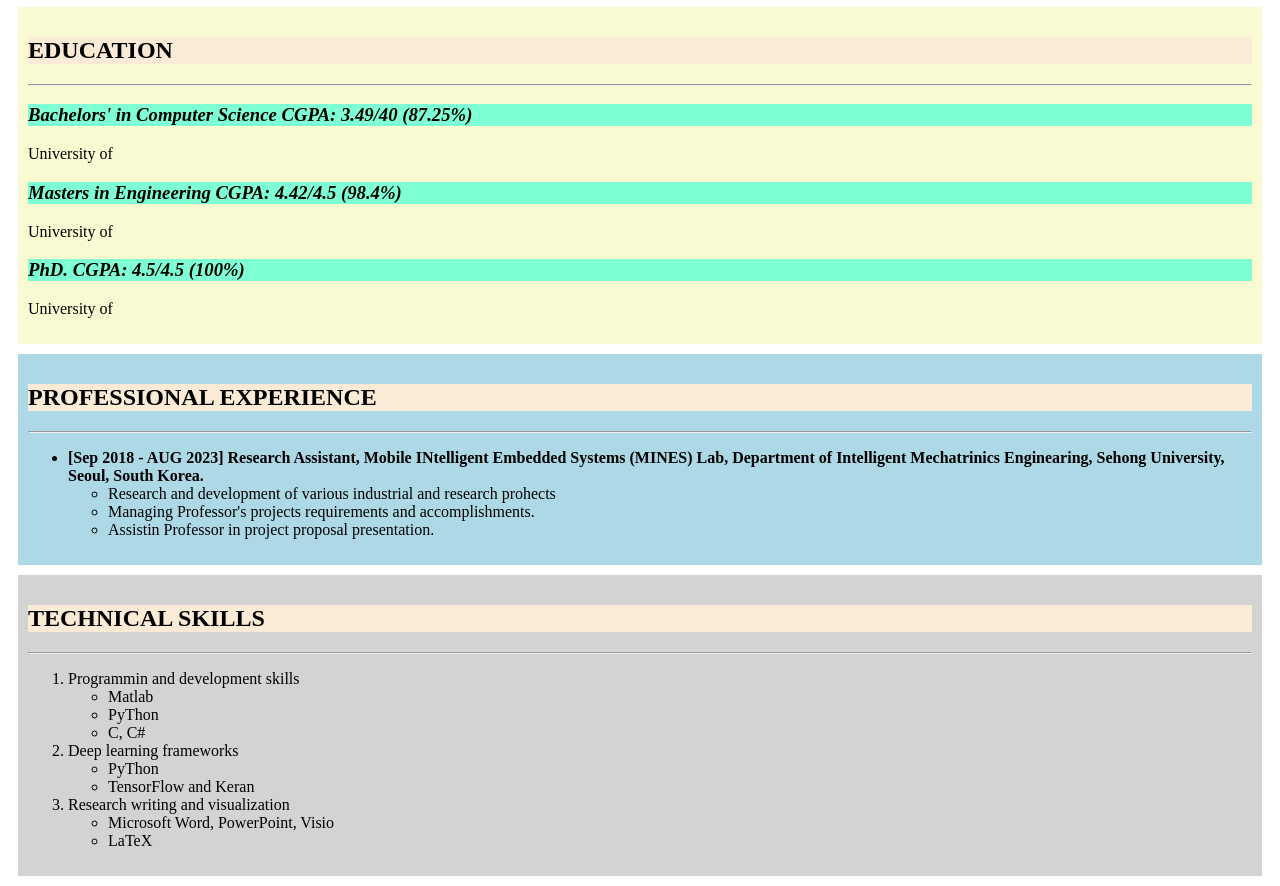
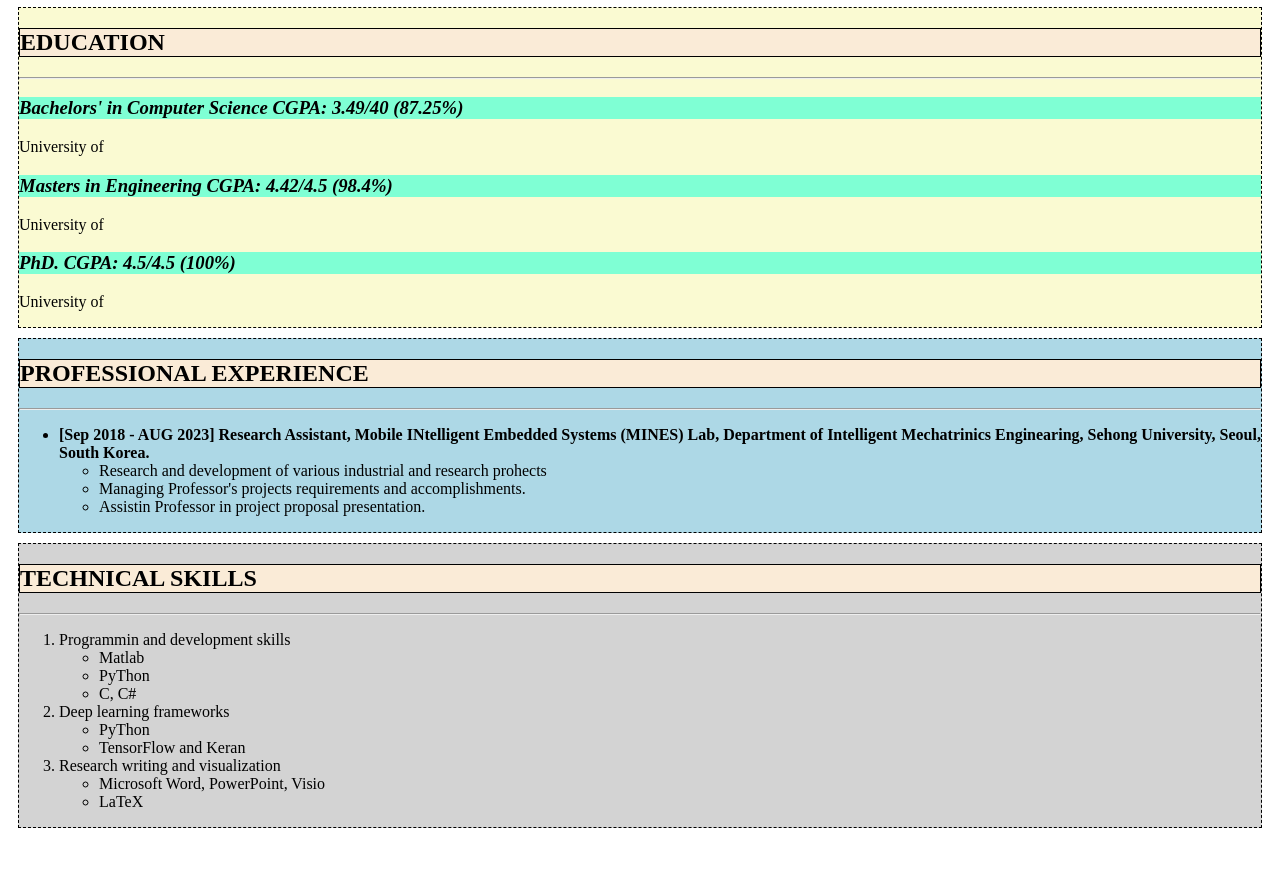
Before and after one commit to sh-molt/wp_final, a plain HTML site: page profile.html in a window 1280 px wide. Shown: the part 148-1034 px from the top of the page. After the commit the page ends 986 px from the top, so only its background shows below. Drawn offline with Linux system fonts and the light colour scheme.

Commit message:
first commit

```diff
--- a/css/style.css
+++ b/css/style.css
@@ -1,9 +1,15 @@
 .header{
     display: flex;
     align-items: center;
+    background-color: antiquewhite;
     margin: 10px;
-    background-color: antiquewhite;
 
+}
+
+.body{
+    margin: 10px;
+    padding: 10px;
+    border: 10px;
 }
 /* .log{
     background-position: right;
@@ -11,9 +17,9 @@
 
 .edu{
     background-color: lightgoldenrodyellow;
+    border: 1px dashed black ;
     margin: 10px;
-    padding: 10px;
-    border: 10px;
+
 
 }
 .edu >h3{
@@ -22,30 +28,29 @@
 }
 .edu >h2{
     background-color: antiquewhite;
-
-
+    border: 1px solid black ;
 }
 
 .pro{
     background-color: lightblue;
     margin: 10px;
-    padding: 10px;
-    border: 10px;
+    border: 1px dashed black ;
+
 }
 .pro >h2{
     background-color: antiquewhite;
+    border: 1px solid black ;
 
 
 }
 .tech{
     background-color: lightgrey;
     margin: 10px;
-    padding: 10px;
-    border: 10px;
+    border: 1px dashed black ;
+
 
 }.tech >h2{
     background-color: antiquewhite;
-    background-clip: conte;
-
+    border: 1px solid black ;
 
 }
```
